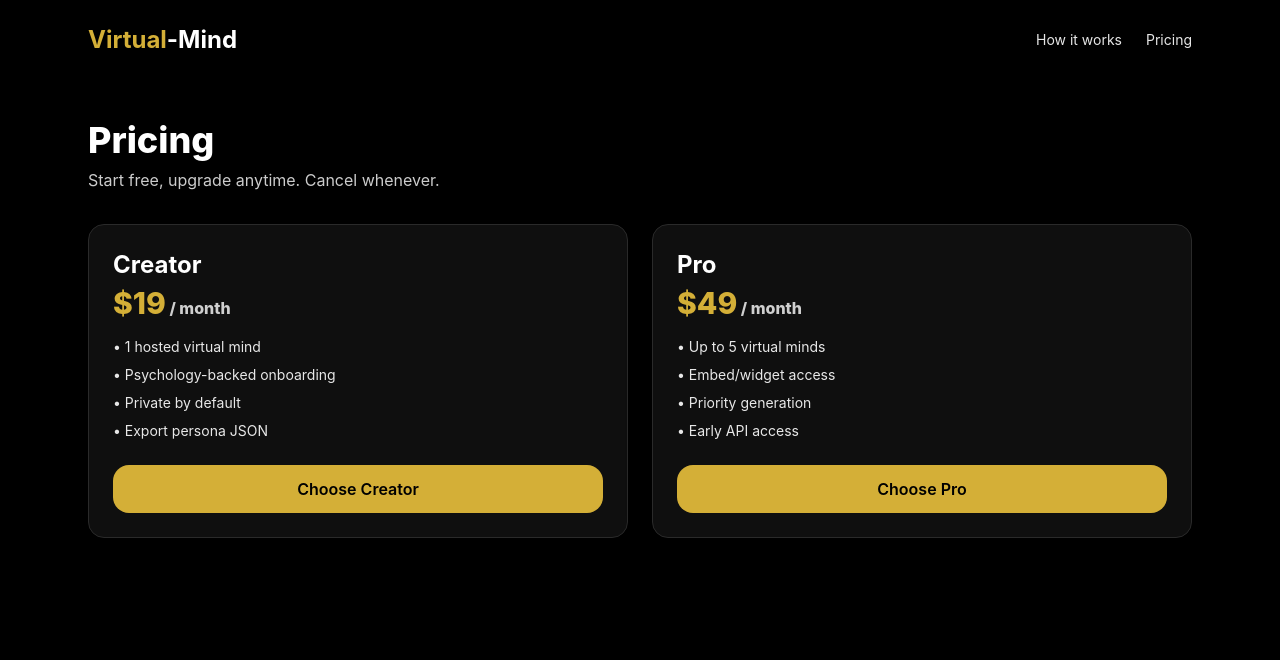
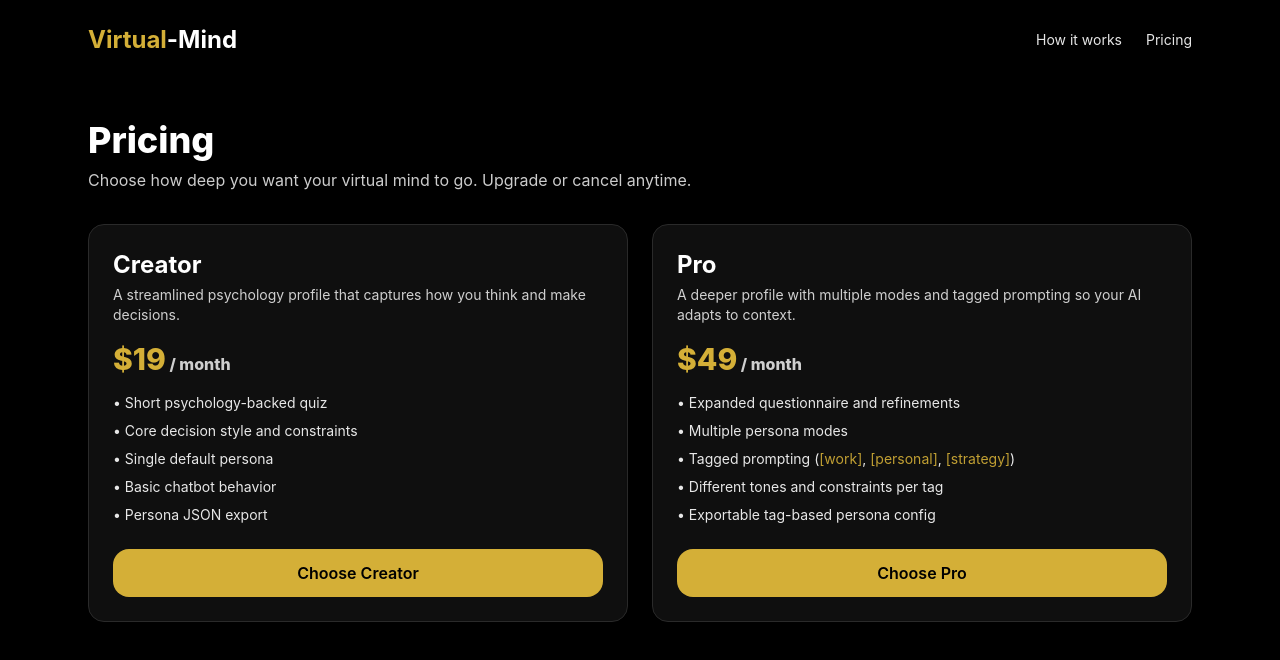
Before and after one commit to jbrady1985/virtual-mind, a Next.js app: page /pricing in a window 1280 px wide. Shown: the top 660 px of the page. Built offline with nearby package versions, Linux system fonts and the light colour scheme.

Commit message:
Refactor pricing function and update UI text

```diff
--- a/pages/pricing.js
+++ b/pages/pricing.js
@@ -4,21 +4,27 @@ import { useState } from "react";
 export default function Pricing() {
   const [loading, setLoading] = useState("");
 
-  async function go(priceEnvVar) {
+  async function go(plan) {
     try {
-      setLoading(priceEnvVar);
-      const priceId = process.env.NEXT_PUBLIC_STRIPE_PRICE_CREATOR && priceEnvVar === "creator"
-        ? process.env.NEXT_PUBLIC_STRIPE_PRICE_CREATOR
-        : process.env.NEXT_PUBLIC_STRIPE_PRICE_PRO;
+      setLoading(plan);
+
+      const priceId =
+        plan === "creator"
+          ? process.env.NEXT_PUBLIC_STRIPE_PRICE_CREATOR
+          : process.env.NEXT_PUBLIC_STRIPE_PRICE_PRO;
 
       const resp = await fetch("/api/checkout", {
         method: "POST",
         headers: { "Content-Type": "application/json" },
-        body: JSON.stringify({ priceId })
+        body: JSON.stringify({ priceId }),
       });
+
       const data = await resp.json();
-      if (data.url) window.location.href = data.url;
-      else alert(data.error || "Checkout error");
+      if (data.url) {
+        window.location.href = data.url;
+      } else {
+        alert(data.error || "Checkout error");
+      }
     } finally {
       setLoading("");
     }
@@ -26,6 +32,7 @@ export default function Pricing() {
 
   return (
     <main className="min-h-screen">
+      {/* Header */}
       <header className="max-w-6xl mx-auto px-6 py-6 flex items-center justify-between">
         <a href="/" className="text-2xl font-bold">
           <span className="text-gold">Virtual</span>-Mind
@@ -36,21 +43,33 @@ export default function Pricing() {
         </nav>
       </header>
 
+      {/* Pricing */}
       <section className="max-w-6xl mx-auto px-6 py-10">
         <h1 className="text-4xl font-extrabold mb-2">Pricing</h1>
-        <p className="opacity-80 mb-8">Start free, upgrade anytime. Cancel whenever.</p>
+        <p className="opacity-80 mb-8">
+          Choose how deep you want your virtual mind to go. Upgrade or cancel anytime.
+        </p>
 
         <div className="grid md:grid-cols-2 gap-6">
-          {/* Creator */}
+          {/* CREATOR */}
           <div className="bg-panel rounded-2xl p-6 border border-neutral-800 shadow-card">
             <h2 className="text-2xl font-bold mb-1">Creator</h2>
-            <div className="text-gold text-3xl font-extrabold mb-4">$19<span className="text-base text-white/80"> / month</span></div>
+            <p className="text-sm opacity-80 mb-4">
+              A streamlined psychology profile that captures how you think and make decisions.
+            </p>
+
+            <div className="text-gold text-3xl font-extrabold mb-4">
+              $19<span className="text-base text-white/80"> / month</span>
+            </div>
+
             <ul className="text-sm space-y-2 opacity-90 mb-6">
-              <li>• 1 hosted virtual mind</li>
-              <li>• Psychology-backed onboarding</li>
-              <li>• Private by default</li>
-              <li>• Export persona JSON</li>
+              <li>• Short psychology-backed quiz</li>
+              <li>• Core decision style and constraints</li>
+              <li>• Single default persona</li>
+              <li>• Basic chatbot behavior</li>
+              <li>• Persona JSON export</li>
             </ul>
+
             <button
               onClick={() => go("creator")}
               disabled={loading === "creator"}
@@ -60,16 +79,30 @@ export default function Pricing() {
             </button>
           </div>
 
-          {/* Pro */}
+          {/* PRO */}
           <div className="bg-panel rounded-2xl p-6 border border-neutral-800 shadow-card">
             <h2 className="text-2xl font-bold mb-1">Pro</h2>
-            <div className="text-gold text-3xl font-extrabold mb-4">$49<span className="text-base text-white/80"> / month</span></div>
+            <p className="text-sm opacity-80 mb-4">
+              A deeper profile with multiple modes and tagged prompting so your AI adapts to context.
+            </p>
+
+            <div className="text-gold text-3xl font-extrabold mb-4">
+              $49<span className="text-base text-white/80"> / month</span>
+            </div>
+
             <ul className="text-sm space-y-2 opacity-90 mb-6">
-              <li>• Up to 5 virtual minds</li>
-              <li>• Embed/widget access</li>
-              <li>• Priority generation</li>
-              <li>• Early API access</li>
+              <li>• Expanded questionnaire and refinements</li>
+              <li>• Multiple persona modes</li>
+              <li>
+                • Tagged prompting (
+                <span className="text-gold">[work]</span>,{" "}
+                <span className="text-gold">[personal]</span>,{" "}
+                <span className="text-gold">[strategy]</span>)
+              </li>
+              <li>• Different tones and constraints per tag</li>
+              <li>• Exportable tag-based persona config</li>
             </ul>
+
             <button
               onClick={() => go("pro")}
               disabled={loading === "pro"}
```
